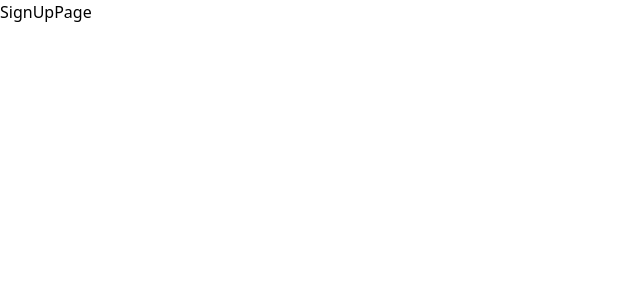
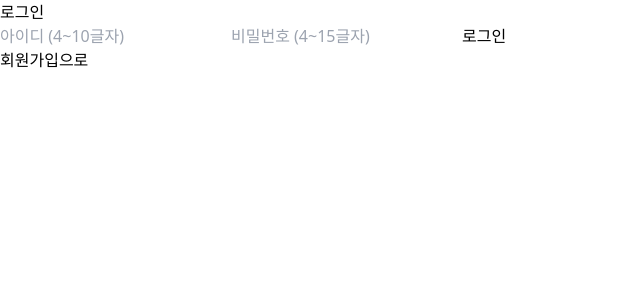
Before and after one commit to dhdnjs0702/firstMBTItest, a React (Vite) app: page /signup in a window 1280 px wide. Shown: the top 300 px of the page, without its empty margins (0-640 px from the left). Built offline with nearby package versions, Linux system fonts and the light colour scheme.

Commit message:
feat/ 로그인 페이지 및 회원 가입 페이지 병합

```diff
--- a/src/pages/SignUpPage.jsx
+++ b/src/pages/SignUpPage.jsx
@@ -1,7 +1,95 @@
-import React from "react";
+import AuthForm from "../component/AuthForm";
+import { useNavigate } from "react-router-dom";
+import Api from "../api/auth";
+import { useUserStore } from "../zustand/mbtiStore";
 
 const SignUpPage = () => {
-  return <div>SignUpPage</div>;
+  const navigate = useNavigate();
+  const { isLoginMode, setIsLoginMode } = useUserStore((state) => state);
+  const { formState, onChangeHandler, resetForm } = AuthForm({
+    id: "",
+    password: "",
+    nickname: "",
+  });
+  const { id, password, nickname } = formState;
+
+  const onSubmitHandler = async (e) => {
+    e.preventDefault();
+    try {
+      if (isLoginMode) {
+        const { data } = await Api.Api.post("/login", {
+          id: formState.id,
+          password: formState.password,
+        });
+
+        console.log("Login response =>", data);
+
+        alert("로그인이 완료되었습니다.");
+
+        localStorage.setItem("accessToken", data.accessToken);
+        localStorage.setItem("user", JSON.stringify(data));
+
+        navigate("/");
+      } else {
+        await Api.Api.post("/register", {
+          id: formState.id,
+          password: formState.password,
+          nickname: formState.nickname,
+        });
+
+        alert("회원가입이 완료되었습니다.");
+
+        // 로그인 모드로 전환
+        setIsLoginMode(true);
+
+        resetForm();
+      }
+    } catch (error) {
+      console.error(error);
+      alert("에러가 발생했습니다. 다시 시도해 주세요.");
+    }
+  };
+
+  return (
+    <>
+      <div>
+        <h1>{isLoginMode ? "로그인" : "회원가입"}</h1>
+        <form onSubmit={onSubmitHandler}>
+          <input
+            name="id"
+            placeholder="아이디 (4~10글자)"
+            minLength={4}
+            maxLength={10}
+            value={id}
+            onChange={onChangeHandler}
+          ></input>
+          <input
+            name="password"
+            placeholder="비밀번호 (4~15글자)"
+            minLength={4}
+            maxLength={15}
+            value={password}
+            onChange={onChangeHandler}
+          ></input>
+          {!isLoginMode && (
+            <input
+              name="nickname"
+              placeholder="닉네임 (최대 8자)"
+              minLength={1}
+              maxLength={8}
+              value={nickname}
+              onChange={onChangeHandler}
+            ></input>
+          )}
+          <button>{isLoginMode ? "로그인" : "회원가입"}</button>
+          <br />
+          <span onClick={() => setIsLoginMode(!isLoginMode)}>
+            {!isLoginMode ? "로그인으로" : "회원가입으로"}
+          </span>
+        </form>
+      </div>
+    </>
+  );
 };
 
 export default SignUpPage;
```
